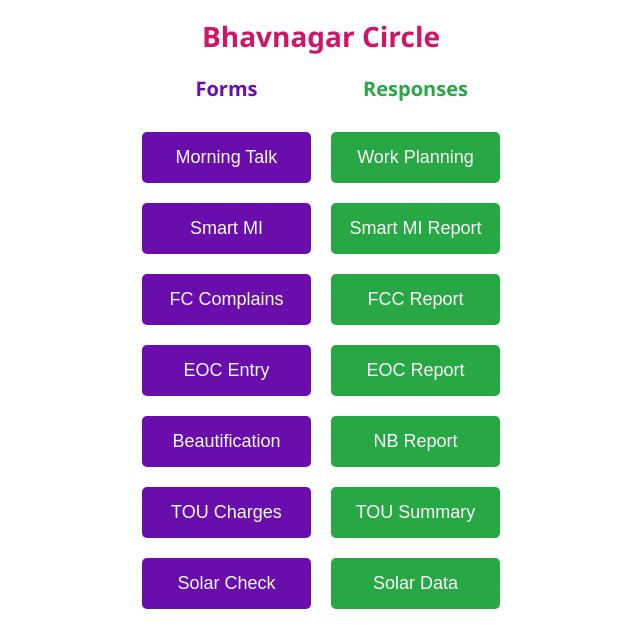
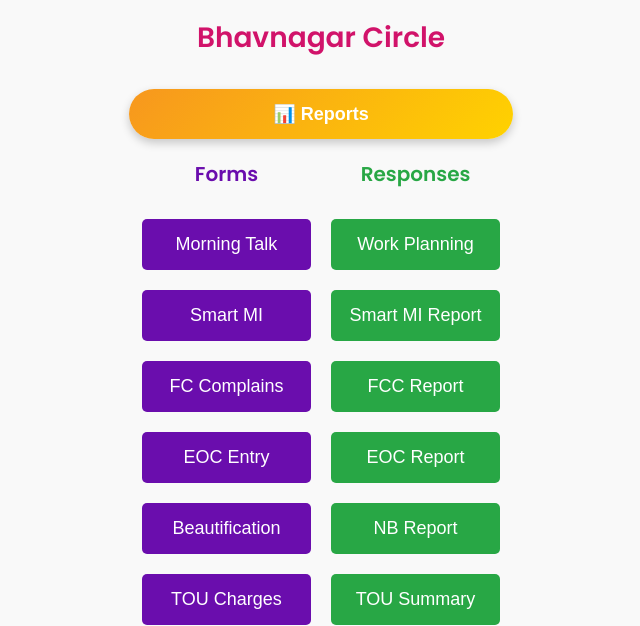
Before and after one commit to yashjadeja1982/pgvclbvnc.github.io, a plain HTML site: page index.html in a window 1280 px wide. Shown: the part 156-782 px from the top of the page, without its empty margins (319-959 px from the left). Drawn offline with Linux system fonts and the light colour scheme; a web font is replaced by a local one.

Commit message:
Update index.html

```diff
--- a/index.html
+++ b/index.html
@@ -1,18 +1,11 @@
 <!DOCTYPE html>
 <html lang="en">
 <head>
-    <meta charset="UTF-8">
-    <meta name="viewport" content="width=device-width, initial-scale=1.0">
+  <meta charset="UTF-8" />
+  <meta name="viewport" content="width=device-width, initial-scale=1.0"/>
   <title>BVNC Gforms</title>
+  <link href="https://fonts.googleapis.com/css2?family=Poppins:wght@400;600&display=swap" rel="stylesheet">
   <style>
-        @font-face {
-            font-family: 'Aptos';
-            src: url('path/to/aptos-regular.woff2') format('woff2'),
-                 url('path/to/aptos-regular.woff') format('woff');
-            font-weight: normal;
-            font-style: normal;
-        }
-
     body {
       display: flex;
       justify-content: center;
@@ -21,8 +14,9 @@
       min-height: 100vh;
       margin: 0;
       padding: 40px 0;
-            font-family: "Aptos", "Segoe UI", sans-serif;
+      font-family: 'Poppins', sans-serif;
       text-align: center;
+      background-color: #f9f9f9;
     }
 
     .logo {
@@ -34,7 +28,27 @@
       font-size: 28px;
       font-weight: bold;
       color: #d1136a;
-            margin-bottom: 20px;
+      margin-bottom: 10px;
+    }
+
+    .reports-button {
+      background: linear-gradient(135deg, #f7971e, #ffd200);
+      color: white;
+      font-size: 18px;
+      font-weight: bold;
+      border: none;
+      border-radius: 30px;
+      padding: 14px 50px;
+      cursor: pointer;
+      box-shadow: 0 4px 10px rgba(0,0,0,0.2);
+      margin: 20px 0;
+      transition: transform 0.2s ease;
+      width: 30%; display: inline-block;
+      max-width: 420px;
+    }
+
+    .reports-button:hover {
+      transform: scale(1.05);
     }
 
     .container {
@@ -120,6 +134,15 @@
       gap: 20px;
       max-width: 600px;
     }
+
+    @media (max-width: 600px) {
+      .container, .tasks-container {
+        grid-template-columns: 1fr;
+      }
+      .button-purple, .button-green, .button-orange, .button-blue {
+        width: 100%;
+      }
+    }
   </style>
 </head>
 <body>
@@ -127,6 +150,12 @@
   <img src="https://discom.geourja.com/images/pg.png" alt="PGVCL Logo" class="logo">
   <div class="heading">Bhavnagar Circle</div>
 
+  <!-- 🆕 Reports Button -->
+  <button class="reports-button" onclick="window.open('https://sites.google.com/view/pgvclbvnc/reports', '_blank')">
+    📊 Reports
+  </button>
+
+  <!-- Continue with your existing layout -->
   <div class="container">
     <div class="column-header column-header-purple">Forms</div>
     <div class="column-header column-header-green">Responses</div>
```
Lines whose indentation alone changed are shown as unchanged.
